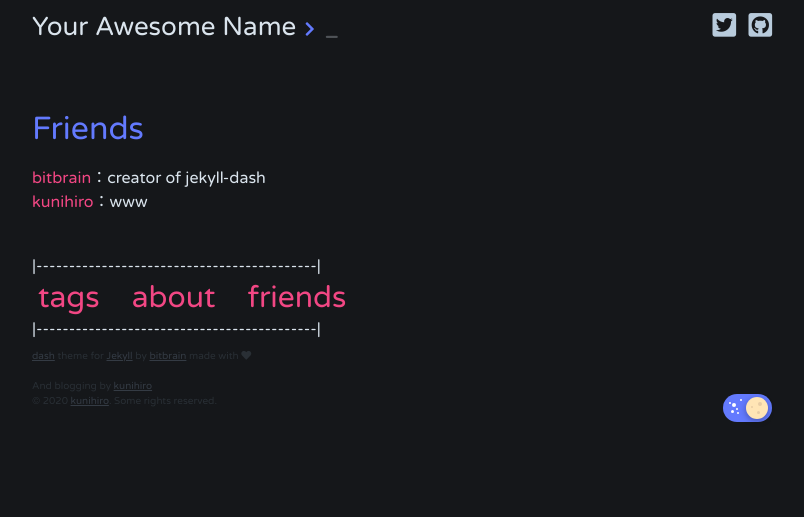
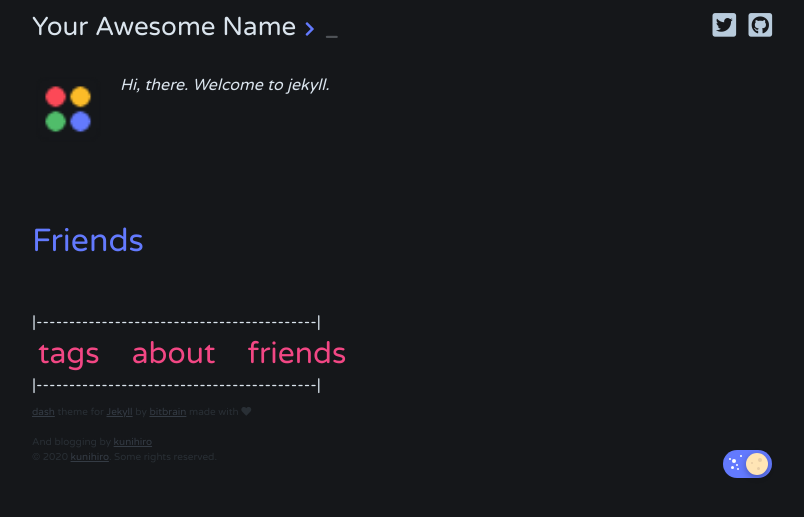
Before and after one commit to bitbrain/jekyll-dash, a Jekyll site: the page built from bottom_bar/friends.md, in a window 1280 px wide. Shown: the top 517 px of the page, without its empty margins (238-1042 px from the left). Built offline with Jekyll 4.4.1, drawn with Linux system fonts in a browser that asks for light colours; our own code applies the rules of GitHub Pages for plain Markdown files.

Commit message:
Update friends.md

```diff
--- a/bottom_bar/friends.md
+++ b/bottom_bar/friends.md
@@ -2,7 +2,10 @@
 layout: default
 ---
 
+{% unless site.dash.show_author == false %}
+  {% include author.html %}
+{% endunless %}
+
+<br>
+
 # Friends
-
-[bitbrain](https://github.com/bitbrain)：creator of jekyll-dash
-[kunihiro](https://github.com/mycodingsucks)：www
```
